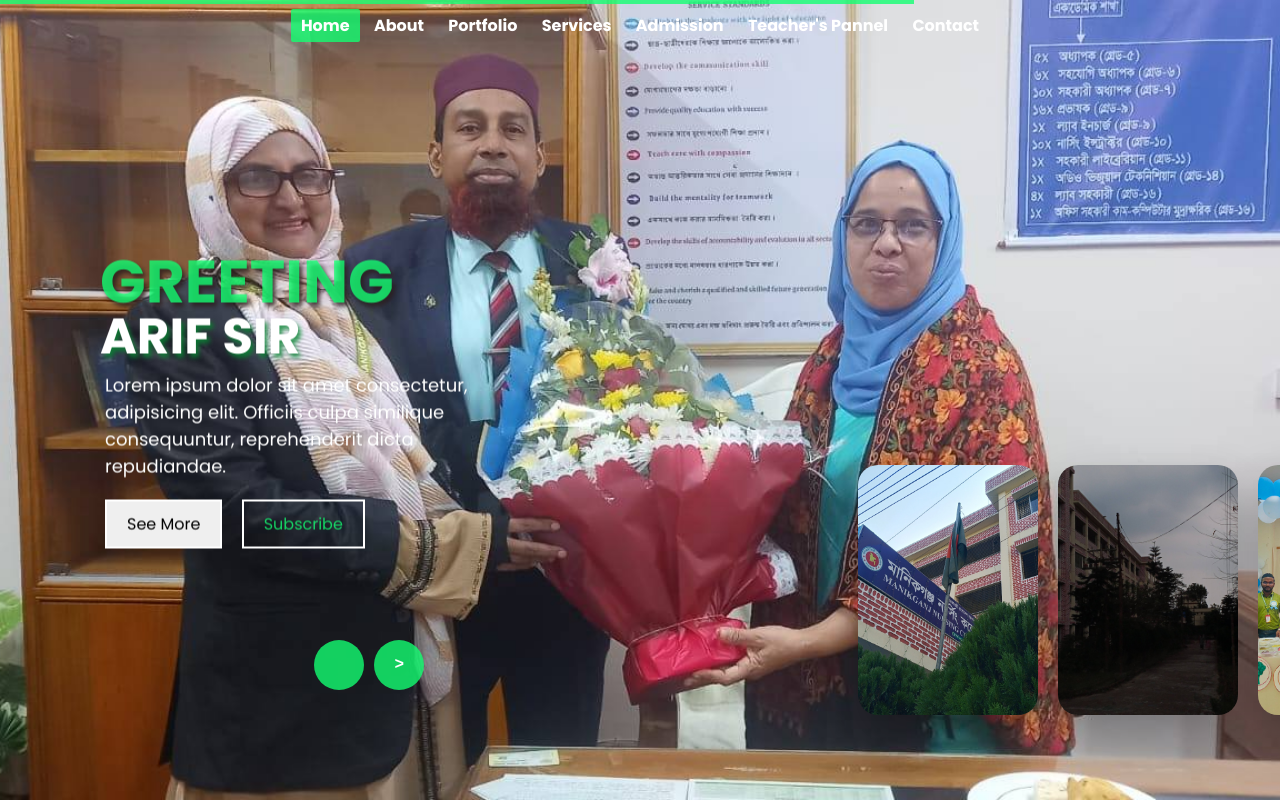
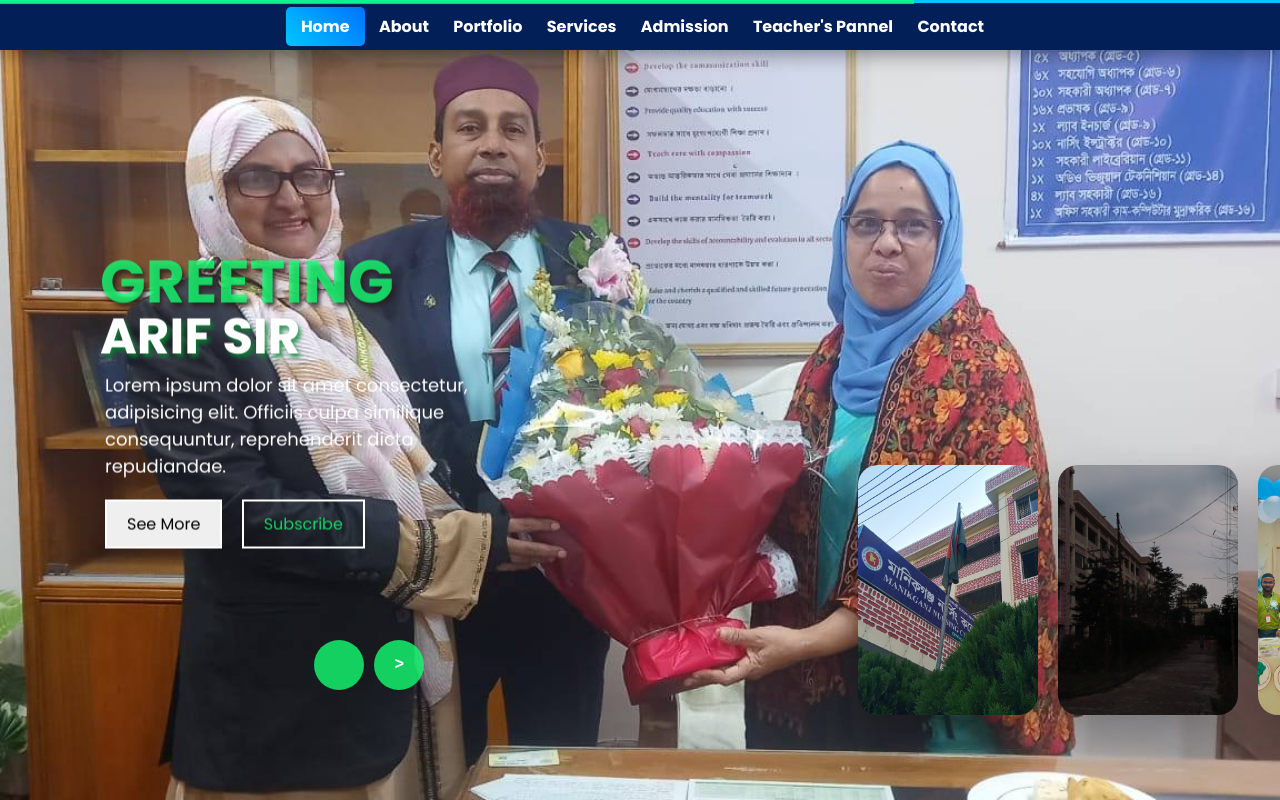
Before and after one commit to rahmatullahncm-sketch/manikganj-nursing-college, a plain HTML site: page index.html in a window 1280 px wide. Drawn offline with Linux system fonts and the light colour scheme.

Commit message:
navbar changed

```diff
--- a/style.css
+++ b/style.css
@@ -20,11 +20,17 @@ header{
     max-width: 100%;
     /* padding-left: 100px; */
     height: 50px;
+    background-color: rgb(2, 31, 87);
+     box-shadow: 0 4px 20px rgba(0, 0, 0, 0.4);
+
+
     display: flex;
     align-items: center;
     justify-content: center;
     position: relative;
     z-index: 1000;
+     border-top: 3px solid #00c6ff;
+
 }
 
 header nav a{
@@ -39,13 +45,18 @@ header nav a{
 }
 
 a.active{
-    background: #14ff72cb;
-    border-radius: 2px;
+  background: linear-gradient(45deg, #00c6ff, #0072ff);
+  padding: 8px 15px;
+  border-radius: 5px;
+  color: #fff;
+   transition: 0.3s;
 }
 
 a:hover{
-    background: #14ff72cb;
-    border-radius: 2px;
+    /* background: #14ff72cb;
+    border-radius: 2px; */
+      color: #00c6ff;
+  transform: translateY(-2px);
 }
 
 /* Header section */
```
